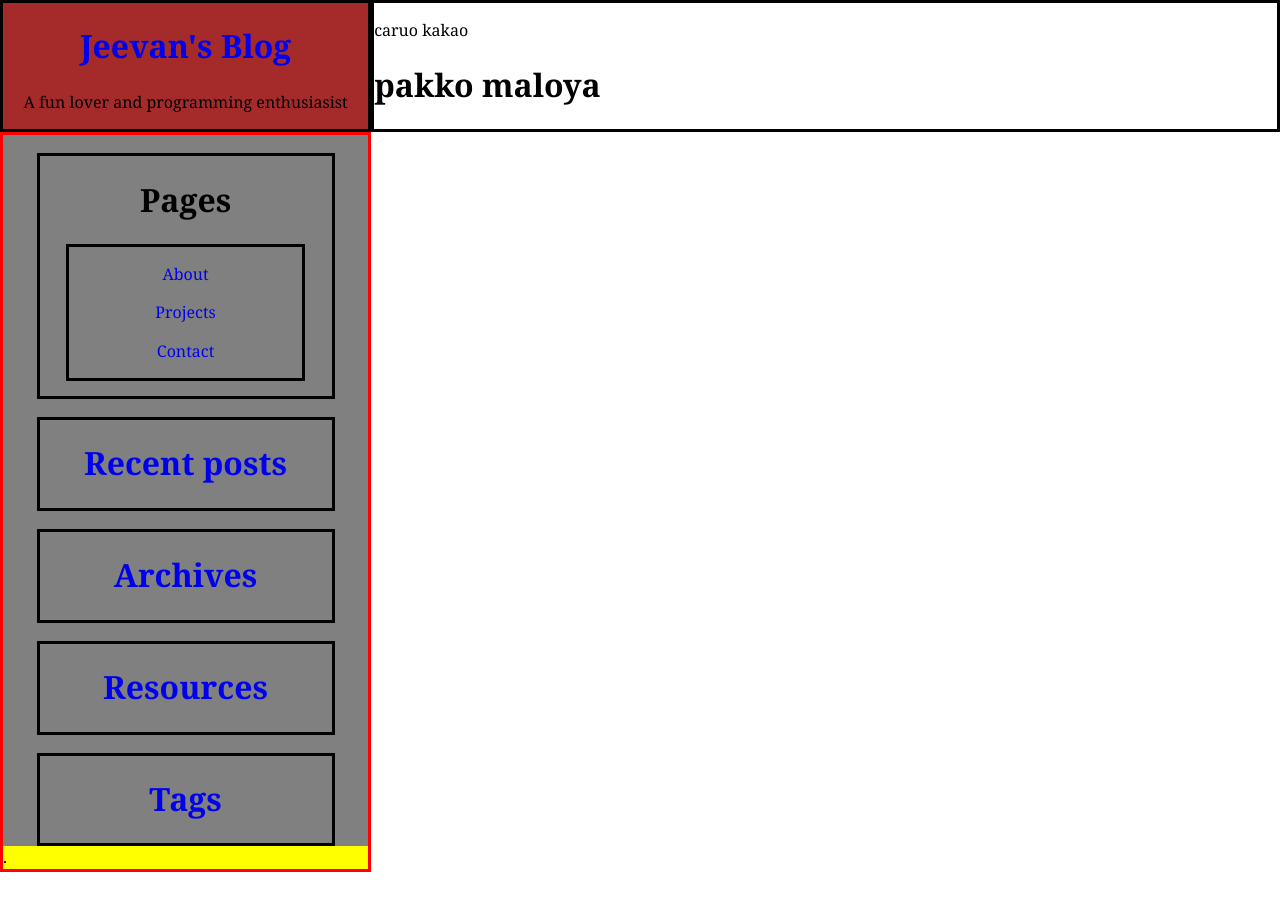
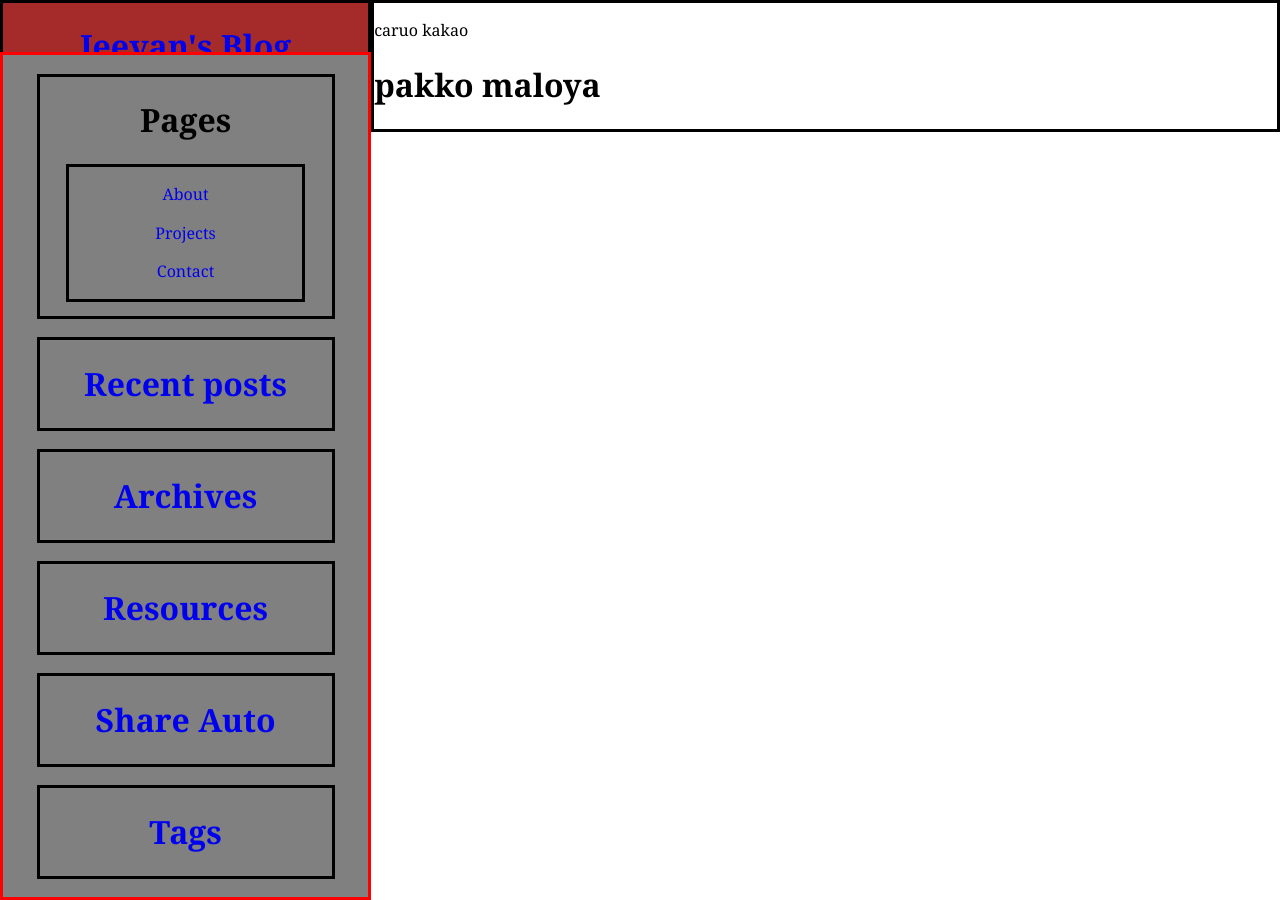
Before and after one commit to sleep-404/learn-jekyll, a Jekyll site: the page built from news.html, in a window 1280 px wide. Built offline with Jekyll 4.4.1, drawn with Linux system fonts in a browser that asks for light colours.

```diff
--- a/_layouts/default.html
+++ b/_layouts/default.html
@@ -9,7 +9,6 @@
     <meta name="viewport" content="width=device-width, initial-scale=1.0"/>
   </head>
   <body>
-
     <div id="sidebar" class="sidebar" >
 
           <div class="about-me">
@@ -22,7 +21,7 @@
                <p>A fun lover and programming enthusiasist</p>
           </div>
 
-          <div id="side-content" class="before">
+          <div id="side-content" class="before" >
               <div id="pages">
                     <h1>Pages</h1>
                     <div class="pages-info">
@@ -40,11 +39,11 @@
               <div class="resources" id="resources">
                   <h1><a href="#">Resources</a></h1>
               </div>
+              <div class="share" id="share">
+                <h1> <a href="#">Share Auto</a> </h1>
+              </div>
               <div class="tags" id="tags">
                 <h1> <a href="#">Tags</a> </h1>
-              </div>
-              <div id="workover">
-                  .
               </div>
           </div>
     </div>
--- a/css/big.css
+++ b/css/big.css
@@ -31,6 +31,7 @@
     box-sizing: border-box;
     position: fixed;
     bottom: 0;
+    /* visibility: hidden; */
     float: left;
     border: solid;
     border-color: red;
@@ -51,30 +52,31 @@
   #drop-down{
     display: none;
   }
-  #pages, .pages-info, .recent, .archives,.resources{
+  #pages, .pages-info, .recent, .archives,.resources,.share,.tags{
     border:solid;
     width: 80%;
     text-align: center;
     margin: 5% auto;
   }
-
-  .tags{
+  .workover{
     border:solid;
     width: 80%;
-    text-align: center;
-    margin: 0% auto;
-  }
-
-  #workover{
-    margin-top: 0;
-    background-color: yellow;
+    z-index: 2;
   }
   #posts{
     box-sizing: border-box;
     border: solid;
     width: 90%;
-    /* margin-top: 10%; */
+    margin-top: 10%;
     margin-left: auto;
     margin-right: auto;
   }
+  .new{
+    position: absolute;
+    bottom:0;
+    float: left;
+    width: 80%;
+    z-index: 2;
+    border:solid;
+  }
 }
--- a/script/main.js
+++ b/script/main.js
@@ -1,5 +1,8 @@
 console.log('1');
 var count =0;
+
+
+
 
 const press = document.getElementById('drop-down');
 const drop = document.getElementById('side-content');
@@ -16,49 +19,22 @@ var change = function (){
 }
 
 var sidenav = document.getElementById('side-content');
-var myElement = document.querySelector("#workover");
+var myElement = document.querySelector("#side-content");
 var position = getPosition(myElement);
 
-var count1=0;
+
+var count1=0,temp=0;
 
 function getPosition(el) {
-  var xPos = 0;
-  var yPos = 0;
-  var heit = screen.height;
-
-
-  while (el) {
-    if (el.tagName == "BODY") {
-      // deal with browser quirks with body/window/document and page scroll
-      var xScroll = el.scrollLeft || document.documentElement.scrollLeft;
-      var yScroll = el.scrollTop || document.documentElement.scrollTop;
-
-      xPos += (el.offsetLeft - xScroll + el.clientLeft);
-      yPos += (el.offsetTop - yScroll + el.clientTop);
-    } else {
-      // for all other non-BODY elements
-      xPos += (el.offsetLeft - el.scrollLeft + el.clientLeft);
-      yPos += (el.offsetTop - el.scrollTop + el.clientTop);
-    }
-
-    el = el.offsetParent;
+  var height = window.innerHeight;;
+  var rect = myElement.getBoundingClientRect();
+  console.log(height);
+  console.log(rect.bottom+':rect.bottom and rect.left:'+rect.left);
+  console.log(rect.top+':rect.top and rect.right:'+rect.right);
+  if(rect.bottom<=height){
+    sidenav.className='after';
+    console.log("I have been executed");
   }
-
-  console.log(yPos+' ypos');
-  console.log(heit+' heit');
-  if(yPos<=heit){
-    // myElement.style.display = 'none';
-    sidenav.className = 'after';
-    console.log(yPos+':yPos and heit:'+heit+'done');
-  }
-  else {
-    sidenav.className = 'before';
-  }
-  return {
-    x: xPos,
-    y: yPos
-  };
-
 }
 
 // deal with the page getting resized or scrolled
```
Also changed, not shown: _posts/life0/2018-05-20-everything-begins-with-an-end.md (deleted, +0 -6 lines), _posts/life0/2018-05-22-who-are-you.md (deleted, +0 -6 lines), _posts/life0/2018-05-28-first-post.md (deleted, +0 -6 lines).
